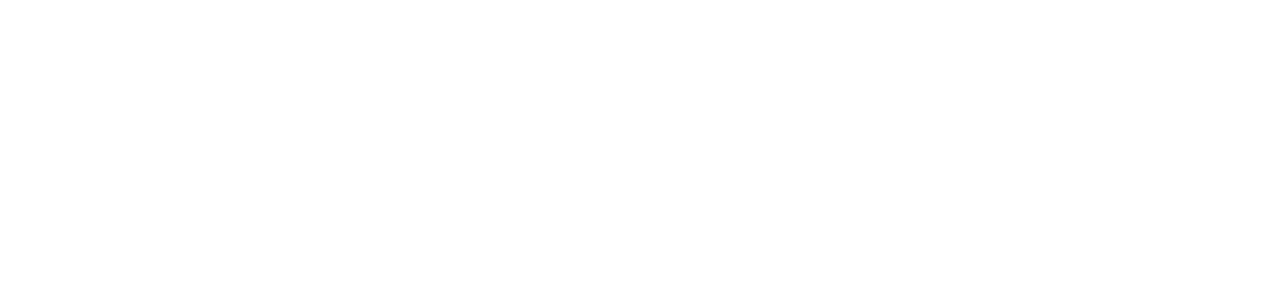
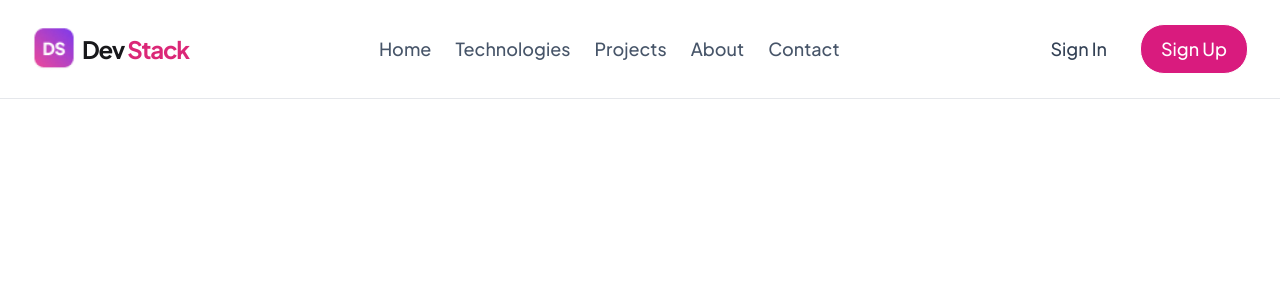
Before and after one commit to Rezanur2/DevStack, a React (Vite) app: page / in a window 1280 px wide. Shown: the top 300 px of the page. Built offline with nearby package versions, Linux system fonts and the light colour scheme.

Commit message:
feat: built responsive sticky navbar

```diff
--- a/index.html
+++ b/index.html
@@ -1,13 +1,24 @@
 <!doctype html>
-<html lang="en">
+<html lang="en" data-theme="light">
+
 <head>
   <meta charset="UTF-8" />
   <link rel="icon" type="image/svg+xml" href="/favicon.svg" />
   <meta name="viewport" content="width=device-width, initial-scale=1.0" />
   <title>DevStack</title>
+  <!-- Google Fonts -->
+  <link rel="preconnect" href="https://fonts.googleapis.com">
+  <link rel="preconnect" href="https://fonts.gstatic.com" crossorigin>
+  <link
+    href="https://fonts.googleapis.com/css2?family=Inter:ital,opsz,wght@0,14..32,100..900;1,14..32,100..900&family=Plus+Jakarta+Sans:ital,wght@0,200..800;1,200..800&display=swap"
+    rel="stylesheet">
+    <!-- Font Awesome CDN -->
+     <link rel="stylesheet" href="https://cdnjs.cloudflare.com/ajax/libs/font-awesome/7.3.1/css/all.min.css" integrity="sha512-QeR2VH+lsBE5LSAe1Q5EnTBbe7XTBubt8dG93Y7gidSgdMCr8nVqKcfKAMyN96SV8KDbZVTDXChatu5G2KQGzg==" crossorigin="anonymous" referrerpolicy="no-referrer">
 </head>
+
 <body>
   <div id="root"></div>
   <script type="module" src="/src/main.tsx"></script>
 </body>
+
 </html>
--- a/src/App.tsx
+++ b/src/App.tsx
@@ -1,8 +1,10 @@
+import Navbar from "./components/Navbar"
+
 function App() {
 
   return (
     <>
-
+      <Navbar/>
     </>
   )
 }
--- /dev/null
+++ b/src/components/Navbar.tsx
@@ -0,0 +1,28 @@
+import Logo from '../assets/logo.png'
+
+const Navbar = () => {
+    return (
+        <nav className='border-b border-gray-200 sticky top-0 z-50 bg-white'>
+            <div className='container mx-auto flex justify-between items-center px-3 sm:px-5 lg:px-8 py-3 lg:py-6'>
+                <button className='inline-block text-2xl mr-25 md:hidden'><i className="fa-solid fa-bars"></i></button>
+                <div className='flex items-center justify-center'>
+                    <img src={Logo} className='w-6 md:w-7 lg:w-9 xl:w-11' alt="Dev Stack Logo" />
+                    <h2 className='text-[14px] sm:text-[16px] md:text-[18px] lg:text-[22px] xl:text-[24px] font-bold text-center ml-1 md:ml-1.5 tracking-tighter'>Dev <span className='text-[#DB2777]'>Stack</span></h2>
+                </div>
+                <ul className='hidden md:flex text-[12px] md:text-sm lg:text-base xl:text-lg md:gap-3 lg:gap-6 font-medium text-[#475569] '>
+                    <li><a className='hover:text-[#DB2777] hover:bg-transparent transition-all duration-300' href="#">Home</a></li>
+                    <li><a className='hover:text-[#DB2777] hover:bg-transparent transition-all duration-300' href="#">Technologies</a></li>
+                    <li><a className='hover:text-[#DB2777] hover:bg-transparent transition-all duration-300' href="#">Projects</a></li>
+                    <li><a className='hover:text-[#DB2777] hover:bg-transparent transition-all duration-300' href="#">About</a></li>
+                    <li><a className='hover:text-[#DB2777] hover:bg-transparent transition-all duration-300' href="#">Contact</a></li>
+                </ul>
+                <div className='flex gap-0 sm:gap-1 lg:gap-3 text-xs md:text-sm lg:text-base xl:text-lg'>
+                    <button className=' text-[#334155] font-normal lg:font-medium border border-transparent hover:border-[#DB2777] px-3 md:px-5 md:py-2.5 rounded-[30px] lg:rounded-3xl hover:text-[#DB2777] hover:bg-transparent transition-colors duration-200'>Sign In</button>
+                    <button className='text-white border bg-[#D91B7E] hover:text-[#DB2777] hover:bg-transparent transition-colors duration-300 font-normal lg:font-medium px-3 md:px-5 py-1 md:py-2.5 rounded-[30px]  lg:rounded-3xl' >Sign Up</button>
+                </div>
+            </div>
+        </nav>
+    );
+};
+
+export default Navbar;
--- a/src/index.css
+++ b/src/index.css
@@ -1,2 +1,8 @@
 @import "tailwindcss";
 @plugin "daisyui";
+/* font-family: "Plus Jakarta Sans", sans-serif;
+  font-family: "Inter", sans-serif;
+*/
+body{
+    font-family: "Plus Jakarta Sans", sans-serif;
+}
```
Also changed, not shown: src/assets/banner-stack.png (added), src/assets/logo.png (added). Lines whose indentation alone changed are shown as unchanged.
